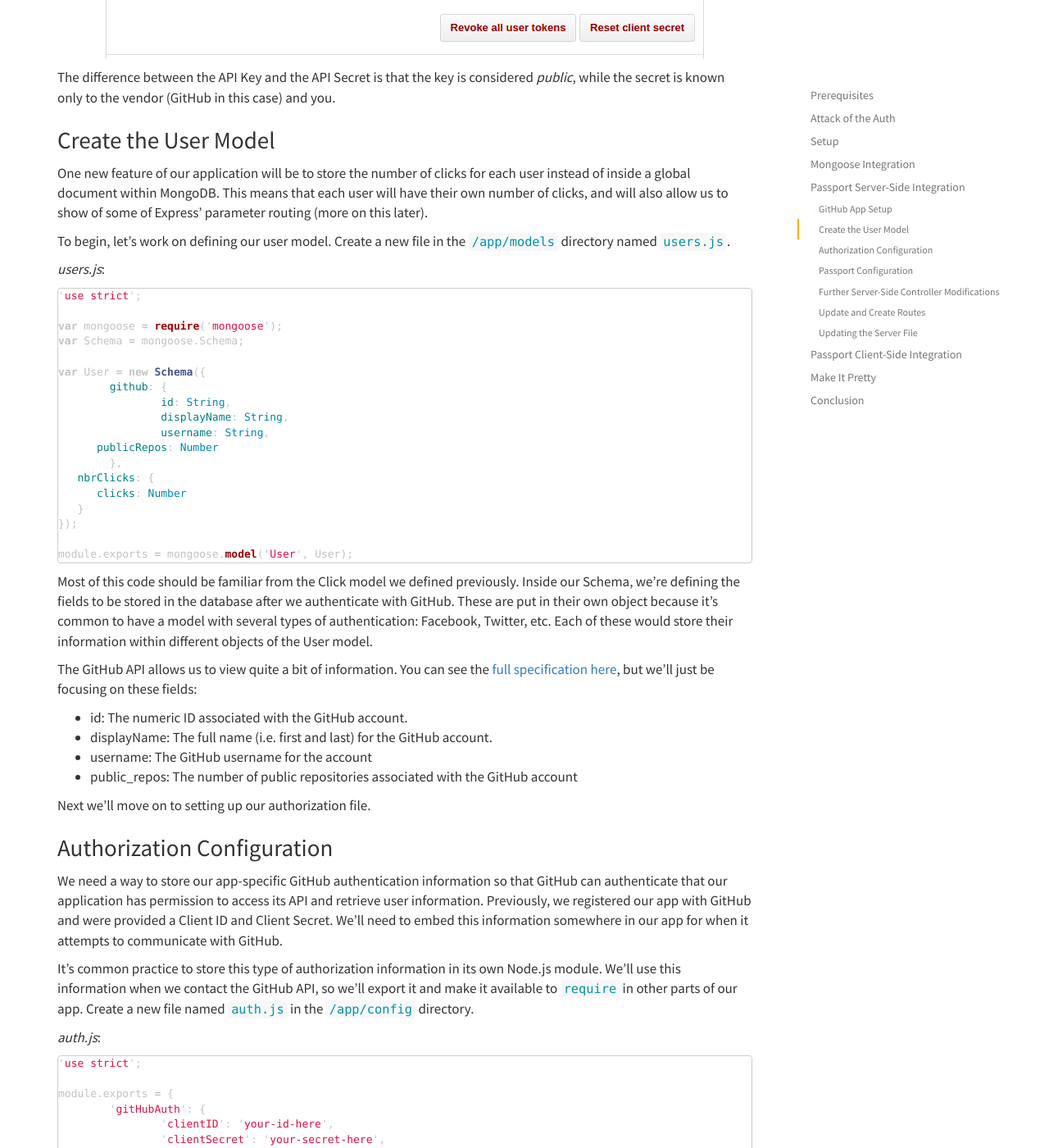
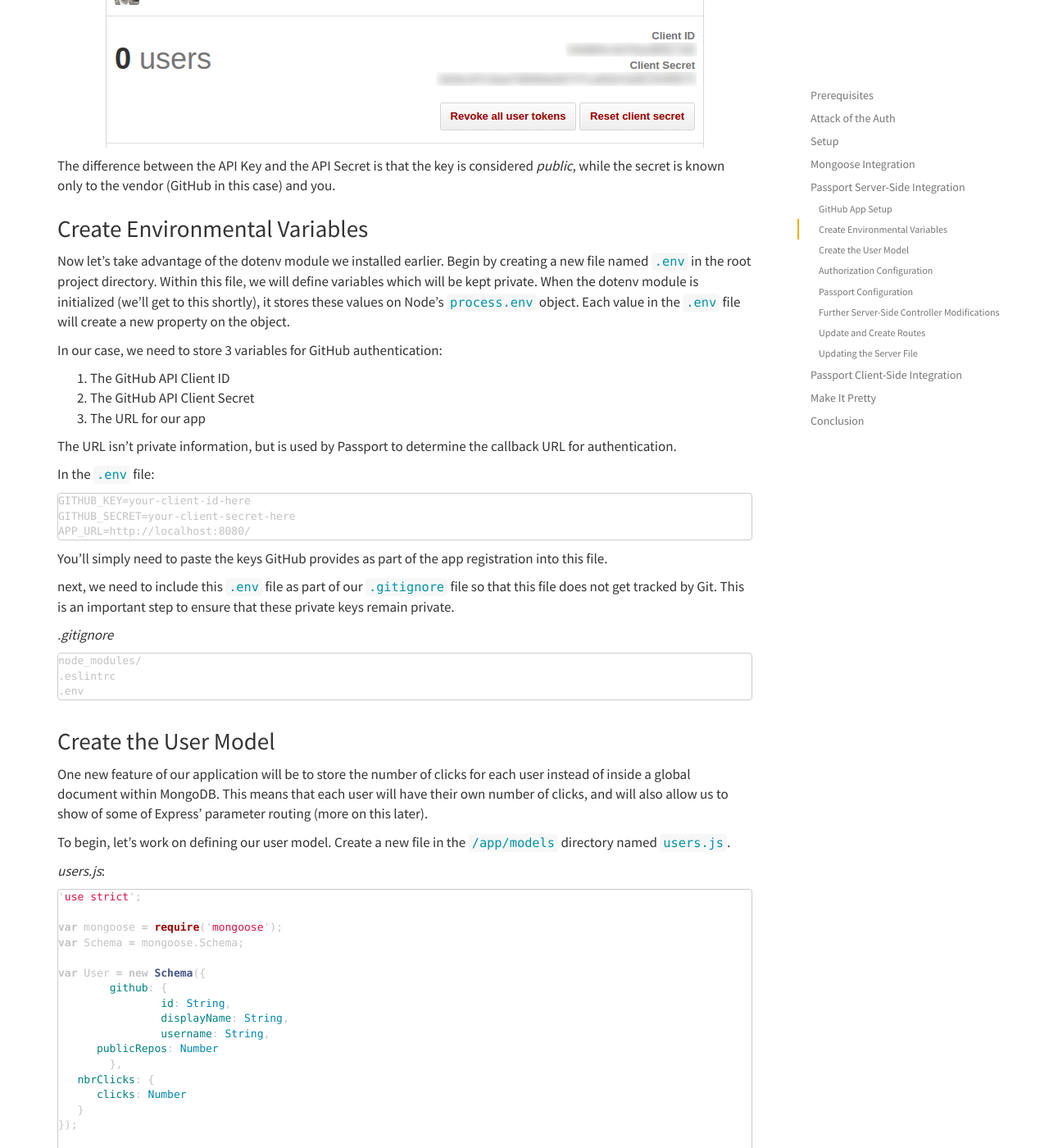
Before and after one commit to johnstonbl01/clementinejs, a Jekyll site: the page built from tutorials/tutorial-passport.md, in a window 1280 px wide and 1400 px high, scrolled down 9643 px. Shown: the whole window at 82% size. Built offline with Jekyll 4.4.1, drawn with Linux system fonts in a browser that asks for light colours; Markdown is read by kramdown in place of the engine named in the settings; some of the changed text lies outside the part shown.

Commit message:
Update tutorial to include dotenv for API keys.

````diff
--- a/tutorials/tutorial-passport.md
+++ b/tutorials/tutorial-passport.md
@@ -69,26 +69,33 @@ $ npm uninstall mongodb --save
 
 This will uninstall the MongoDB Node driver used in the last tutorial, since we'll be using Mongoose in its place.
 
+```bash
+$ npm install dotenv --save
+```
+
+The [dotenv](https://www.npmjs.com/package/dotenv) package will allow us to store our private GitHub API information without it being exposed when uploading to a remote repository.
+
 The `package.json` file should now look like:
 
 ```json
 {
-  "name": "beginner-app",
-  "version": "1.0.0",
-  "description": "",
-  "main": "index.js",
-  "scripts": {
+   "name": "beginner-app",
+   "version": "1.0.0",
+   "description": "",
+   "main": "index.js",
+   "scripts": {
     "test": "echo \"Error: no test specified\" && exit 1"
-  },
-  "author": "",
-  "license": "MIT",
-  "dependencies": {
-    "express": "^4.12.4",
-    "express-session": "^1.11.3",
-    "mongoose": "^4.1.0",
-    "passport": "^0.2.2",
-    "passport-github": "^1.0.0"
-  }
+   },
+   "author": "",
+   "license": "MIT",
+   "dependencies": {
+      "dotenv": "^1.2.0",
+      "express": "^4.12.4",
+      "express-session": "^1.11.3",
+      "mongoose": "^4.1.0",
+      "passport": "^0.2.2",
+      "passport-github": "^1.0.0"
+   }
 }
 ```
 
@@ -388,6 +395,38 @@ Once this is done, it will take you to a page with information about your applic
 
 The difference between the API Key and the API Secret is that the key is considered _public_, while the secret is known only to the vendor (GitHub in this case) and you.
 
+### Create Environmental Variables
+
+Now let's take advantage of the dotenv module we installed earlier. Begin by creating a new file named `.env` in the root project directory. Within this file, we will define variables which will be kept private. When the dotenv module is initialized (we'll get to this shortly), it stores these values on Node's `process.env` object. Each value in the `.env` file will create a new property on the object.
+
+In our case, we need to store 3 variables for GitHub authentication:
+
+1. The GitHub API Client ID
+2. The GitHub API Client Secret
+3. The URL for our app
+
+The URL isn't private information, but is used by Passport to determine the callback URL for authentication.
+
+In the `.env` file:
+
+```
+GITHUB_KEY=your-client-id-here
+GITHUB_SECRET=your-client-secret-here
+APP_URL=http://localhost:8080/
+```
+
+You'll simply need to paste the keys GitHub provides as part of the app registration into this file.
+
+next, we need to include this `.env` file as part of our `.gitignore` file so that this file does not get tracked by Git. This is an important step to ensure that these private keys remain private.
+
+_.gitignore_
+
+```
+node_modules/
+.eslintrc
+.env
+```
+
 ### Create the User Model
 
 One new feature of our application will be to store the number of clicks for each user instead of inside a global document within MongoDB. This means that each user will have their own number of clicks, and will also allow us to show of some of Express' parameter routing (more on this later).
@@ -430,9 +469,9 @@ Next we'll move on to setting up our authorization file.
 
 ### Authorization Configuration
 
-We need a way to store our app-specific GitHub authentication information so that GitHub can authenticate that our application has permission to access its API and retrieve user information. Previously, we registered our app with GitHub and were provided a Client ID and Client Secret. We'll need to embed this information somewhere in our app for when it attempts to communicate with GitHub.
-
-It's common practice to store this type of authorization information in its own Node.js module. We'll use this information when we contact the GitHub API, so we'll export it and make it available to `require` in other parts of our app. Create a new file named `auth.js` in the `/app/config` directory.
+We need a way to reference the app-specific GitHub authentication information so that GitHub can confirm the application has permission to access its API and retrieve user information. Previously, we created a `.env` file and stored our private keys within. We'll need to reference the Node `process.env` object somewhere in our to retrieve this information.
+
+We'll use this information when we contact the GitHub API with Passport, so we'll export it and make it available to `require` in other parts of our app. Create a new file named `auth.js` in the `/app/config` directory.
 
 _auth.js_:
 
@@ -441,16 +480,18 @@ _auth.js_:
 
 module.exports = {
 	'gitHubAuth': {
-		'clientID': 'your-id-here',
-		'clientSecret': 'your-secret-here',
-		'callbackURL': 'http://localhost:8080/auth/github/callback'
+		'clientID': process.env.GITHUB_KEY,
+		'clientSecret': process.env.GITHUB_SECRET,
+		'callbackURL': process.env.APP_URL + 'auth/github/callback'
 	}
 };
 ```
 
 The `'callbackURL'` is the URL we entered when registering our app, and this is where GitHub will send information once the user has been authenticated. We'll handle this callback in our routes later. For now, just know that GitHub first authenticates the user, then sends information back to to our application via the `'callbackURL'`.
 
-_Note_: If you push your application to a GitHub repository, be sure to remove your Client ID and Client Secret before doing so! If you do not, then others will be able to use your information to access the GitHub API. These fields should be kept confidential and not share publicly.
+For the other two properties, we simply reference the values provided by dotenv and the `.env` file. Again, these are created as object properties and values on the Node `process.env` object, so it's in that manner that we reference those values.
+
+While this file is uploaded when committed to a remote Git repository, the actual values associated with these fields are hidden in a private `.env` file that is not tracked by Git. This keeps our information safe.
 
 ### Passport Configuration
 
@@ -1088,10 +1129,13 @@ var express = require('express'),
 
 Next, we need to pass in this `passport` NPM Module to the Passport configuration file we created earlier (`app/config/passport.js`). Remember that the exported module from that file takes `passport` as an argument, so we're essentially intializing the Passport functionality when the `server.js` file is run by Node.
 
+In addition, here me initialize the dotenv Node module, which will add our GitHub API information from `.env` to the Node `process.env` object.
+
 _server.js_:
 
 ```js
 var app = express();
+require('dotenv').load();
 require('./app/config/passport')(passport);
 ```
 
@@ -1100,6 +1144,8 @@ The next step is to setup the Express session information and initialize Passpor
 _server.js_:
 
 ```js
+...
+
 app.use('/controllers', express.static(process.cwd() + '/app/controllers'));
 app.use('/public', express.static(process.cwd() + '/public'));
 
@@ -1111,6 +1157,8 @@ app.use(session({
 
 app.use(passport.initialize());
 app.use(passport.session());
+
+...
 ```
 
 Here we're using the Express [app.use](http://expressjs.com/4x/api.html#app.use) function to configure the session options.
@@ -1126,6 +1174,8 @@ Lastly, we need to pass the Passport object into our routes file as an argument.
 _server.js_:
 
 ```js
+...
+
 app.use(session({
 	secret: 'secretClementine',
 	resave: false,
@@ -1136,6 +1186,8 @@ app.use(passport.initialize());
 app.use(passport.session());
 
 routes(app, passport);
+
+...
 ```
 
 The full `server.js` file:
@@ -1150,6 +1202,7 @@ var express = require('express'),
 	session = require('express-session');
 
 var app = express();
+require('dotenv').load();
 require('./app/config/passport')(passport);
 
 mongoose.connect('mongodb://localhost:27017/clementinejs');
@@ -1190,13 +1243,16 @@ To integrate our newly created authentication routines on the client side, we'll
 
 Since we'll have multiple controllers in our application making AJAX requests, we'll be reusing a bit of functionality. It's best to follow the DRY (don't repeat yourself) principle as much as possible when coding. In this case, let's take these common functions make them available across each of our controllers without having to type them out more than once.
 
-Let's start by creating a new file in `/app/common` named `ajax-functions.js`. Begin by creating a new object named `ajaxFunctions`:
+Let's start by creating a new file in `/app/common` named `ajax-functions.js`. Begin by creating a new variable with our app URL and anobject named `ajaxFunctions`:
 
 _ajax-functions.js_:
 
 ```js
+var appUrl = 'http://localhost:8080/';
 var ajaxFunctions = {};
 ```
+
+The `appUrl` will prevent us from having to type out the information multiple times and allow us to simply concatenate this string value with API information in our client-side controllers.
 
 Let's now expand upon this object by adding our functions as methods! We'll extract these functions from the `clickController.client.js` file.
 
@@ -1285,7 +1341,7 @@ _index.html_:
 
 Since we moved the location of our `clicks` property to be within the user object, we need to make a few additional small modifications to the current `clickController`.
 
-The first modification should be to update the `apiURL` variable. We've moved the location of our clicks API to `/api/:id/clicks`, so this variable should reflect that.
+The first modification should be to update the `apiURL` variable. We created a global variable named `appurl` with the base URL of our app. Here we'll use that and concatentate it with the API information to create the entire API URL. Additionally, we've moved the location of our clicks API to `/api/:id/clicks`, so this variable should reflect that.
 
 _clickController.client.js_:
 
@@ -1605,7 +1661,10 @@ Notice that for the `profileId`, `profileUsername` and `profileRepos`, we're add
 
 Our `var` statements will set the variable value equal to the HTML element if it exists, and if not it will set it equal to [`null`](https://developer.mozilla.org/en-US/docs/Web/JavaScript/Reference/Global_Objects/null). We don't do this for the `displayName` variable because it will be used in both the `profile` and `index` views. We'll take advantage of this HTML element or null value within our AJAX function.
 
-Before doing that, let's create the function that will be called as the callback for the AJAX functions. This function will need to update the HTML elements, but also be flexible enough so that we can re-use it without writing a new function for every element.
+Before doing that, we have also created the `apiUrl` similar to the `clickController`, which references the API for our user information as defined in the routes file (`index.js`). Again, we're referencing the global variable created in `ajax-functions.js` to prevent us form typing the URL multiple times.
+
+
+Now, let's create the function that will be called as the callback for the AJAX functions. This function will need to update the HTML elements, but also be flexible enough so that we can re-use it without writing a new function for every element.
 
 _userController.client.js_:
 
````
Also changed, not shown: other parts of tutorials/tutorial-passport.md (+4 -4 lines).
